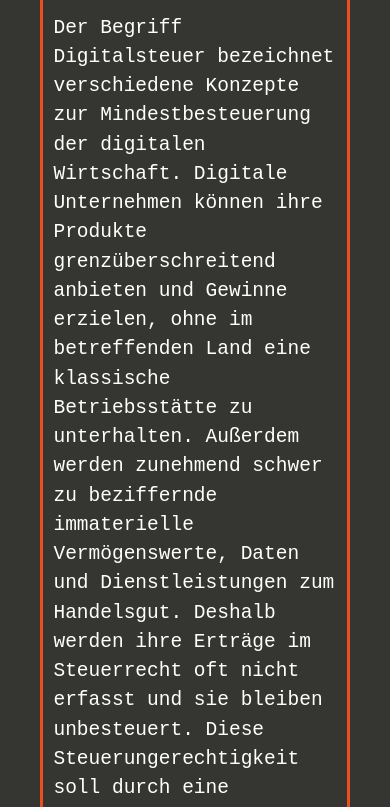
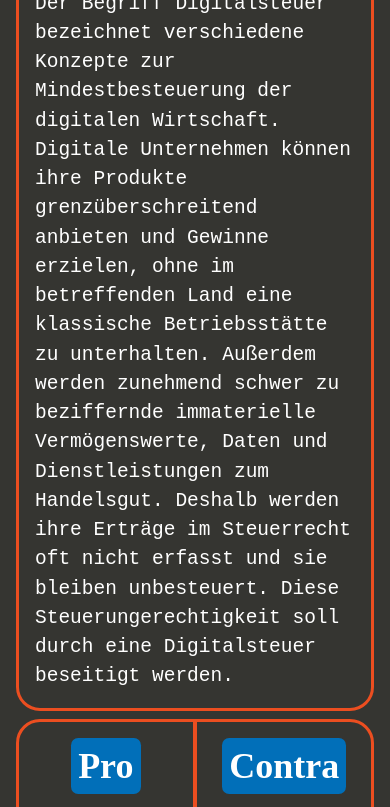
Before and after one commit to Aurus28/Digitalsteuer, a plain HTML site: page index.html in a window 390 px wide. Shown: the part 131-938 px from the top of the page. Drawn offline with Linux system fonts and the light colour scheme.

Commit message:
better on mobile (hopfeully)

```diff
--- a/styles.css
+++ b/styles.css
@@ -98,4 +98,8 @@ body {
   #head-image {
     display: none;
   }
+  #head,
+  #content {
+    margin: 0.5rem;
+  }
 }
```
